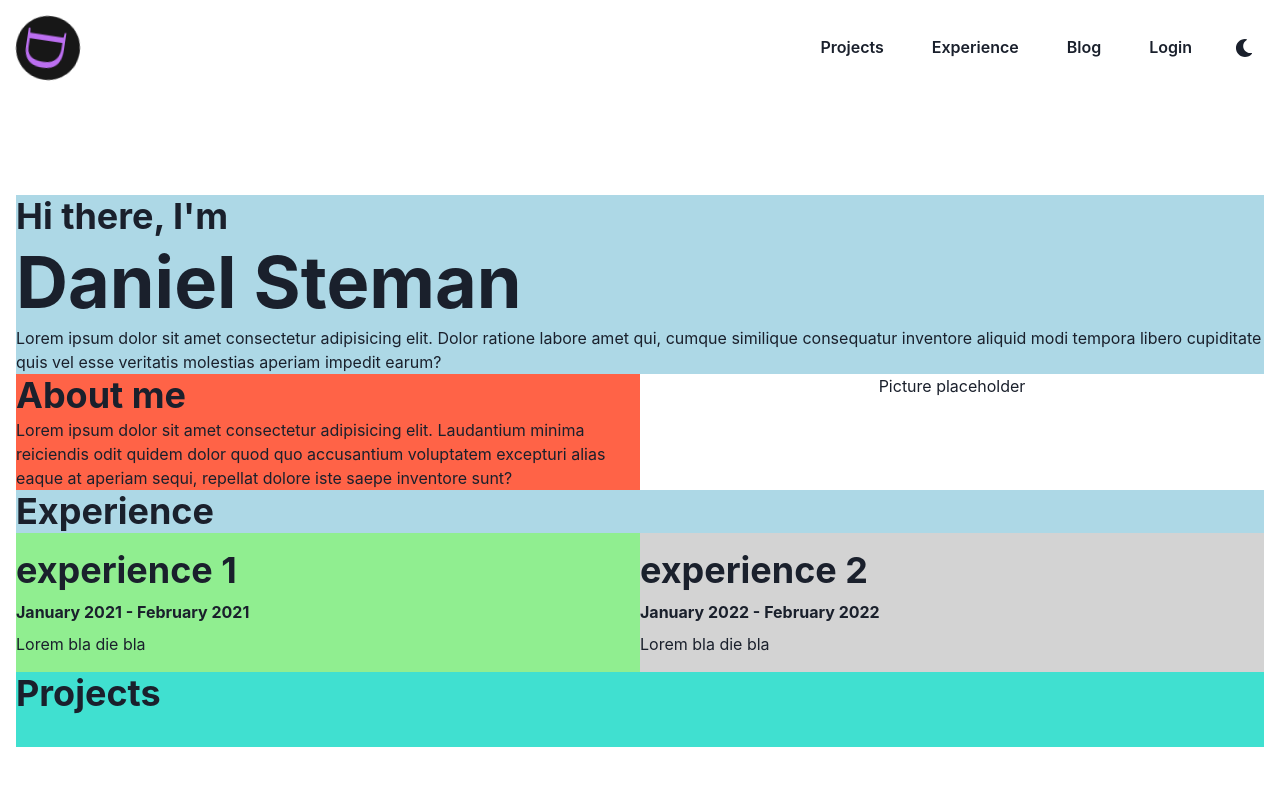
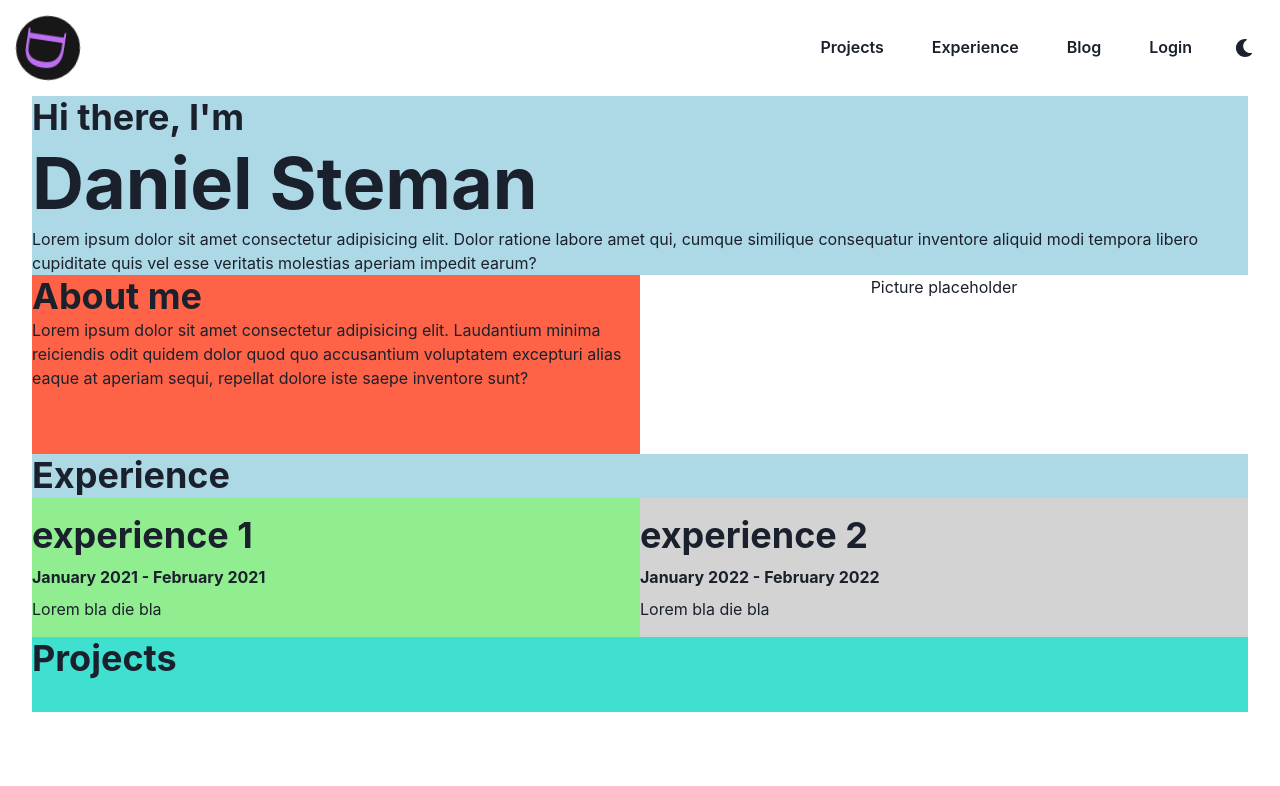
Before and after one commit to danielsteman/resume-v2, a React (Create React App) app in the folder frontend/: page / in a window 1280 px wide. Shown: the top 786 px of the page. Built offline with nearby package versions, Linux system fonts and the light colour scheme.

Commit message:
integrated PageBase in App component

```diff
--- a/frontend/src/App.tsx
+++ b/frontend/src/App.tsx
@@ -1,60 +1,25 @@
 import React from 'react';
 import {
-  ChakraProvider,
   Box,
   Grid,
-  theme,
   GridItem,
-  Button,
-  Flex,
-  Spacer,
   Center,
   VStack,
   Text,
   Heading,
 } from '@chakra-ui/react';
-import { Link as RouteLink } from 'react-router-dom';
-import ColorModeSwitcher from './components/ColorModeSwitcher';
-import Logo from './components/Logo';
 import ExperienceBlock from './components/ExperienceBlock';
 import Projects from './components/Projects';
+import PageBase from './components/PageBase';
 
 const App = () => (
-  <ChakraProvider theme={theme}>
+  <PageBase>
     <Box textAlign="left" fontSize="l">
       <Grid
         p={4}
         templateRows="repeat(2, 1fr)"
         templateColumns="repeat(2, 1fr)"
       >
-        <GridItem colSpan={2} bg="transparent">
-          <Flex>
-            <Logo
-              h="8vmin"
-              pointerEvents="none"
-            />
-            <Spacer />
-            <Center>
-              <Button mr={4} bg="transparent">
-                Projects
-              </Button>
-              <Button mr={4} bg="transparent">
-                Experience
-              </Button>
-              <Button mr={4} bg="transparent">
-                <RouteLink to="/blog">
-                  Blog
-                </RouteLink>
-              </Button>
-              <Button mr={4} bg="transparent">
-                <RouteLink to="/login">
-                  Login
-                </RouteLink>
-              </Button>
-              <ColorModeSwitcher mr={4} />
-            </Center>
-          </Flex>
-        </GridItem>
         <GridItem colSpan={2} bg="lightblue">
           <VStack alignItems="left">
             <Heading>
@@ -97,7 +62,7 @@ const App = () => (
         </GridItem>
       </Grid>
     </Box>
-  </ChakraProvider>
+  </PageBase>
 );
 
 export default App;
```
